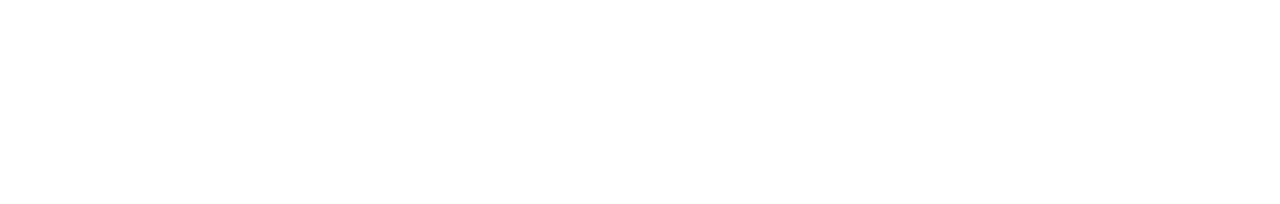
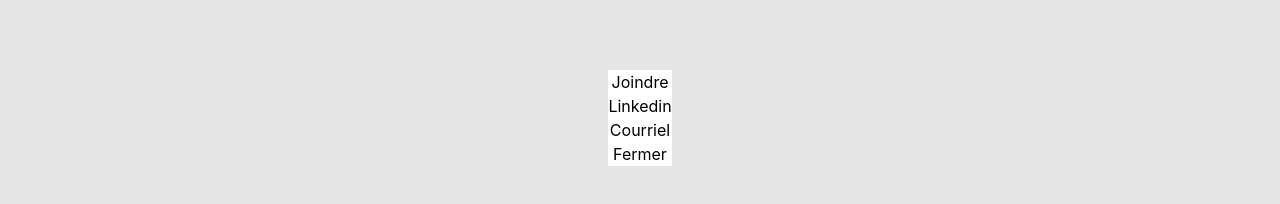
Before and after one commit to julienhemond/julien-hemond-portfolio, a React (Create React App) app: page / in a window 1280 px wide. Both pictures are taken after a click on the button "Contact". Shown: the part 282-486 px from the top of the page. Built offline with nearby package versions, Linux system fonts and the light colour scheme.

Commit message:
Le bouton contact ouvre un dialog

```diff
--- a/src/App.js
+++ b/src/App.js
@@ -1,3 +1,4 @@
+import * as React from 'react';
 import logo from './logo.svg';
 import logoDev from './logo-developper-engineering.png';
 import './App.css';
@@ -21,12 +22,22 @@ function HeaderButton({ buttonTextContent, onClickHandler }) {
   );
 }
 
+function showDialog(selector) {
+  const dialog = document.querySelector(selector);
+  if (dialog)
+    document.querySelector(selector).showModal();
+  else
+    console.error(`Dialog with selector "${selector}" not found`);
+}
+
 function ProjectsButton() {
   return <HeaderButton buttonTextContent="Projets" onClick="" />;
 }
 
 function AboutButton() {
+
   return <HeaderButton buttonTextContent="À propos" />;
+
 }
 
 function GithubButton() {
@@ -36,8 +47,24 @@ function GithubButton() {
   return <HeaderButton buttonTextContent="Github" onClickHandler={visitGithub} />;
 }
 
+function DialogContact() {
+  const handleClose = () => {
+    const dialog = document.querySelector(".dialog-contact");
+    if (dialog)
+      dialog.close();
+  }
+  return (<dialog className="dialog-contact">
+    <div><h3>Joindre</h3></div>
+    <div><p>Linkedin</p></div>
+    <div><p>Courriel</p></div>
+    <button onClick={handleClose}>Fermer</button>
+  </dialog>);
+}
 function ContactButton() {
-  return <HeaderButton buttonTextContent="Contact" />;
+  const handleClick = () => {
+    showDialog(".dialog-contact")
+  }
+  return <HeaderButton buttonTextContent="Contact" onClickHandler={handleClick} />;
 }
 
 function ProjectsPage() {
@@ -62,6 +89,7 @@ function ShowOneProject(project) {
 
   </article>
 }
+
 
 
 
@@ -93,7 +121,7 @@ function App() {
       </section>
       <section>
         <ProjectsPage />
-      </section>
+      </section><section><DialogContact /></section>
 
 
 
```
